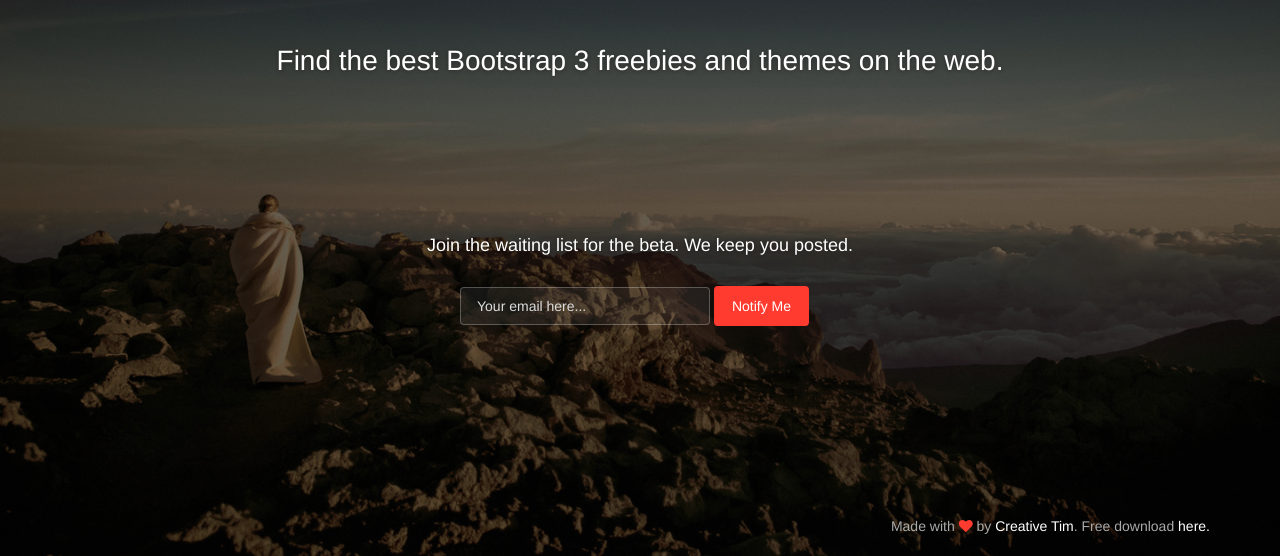
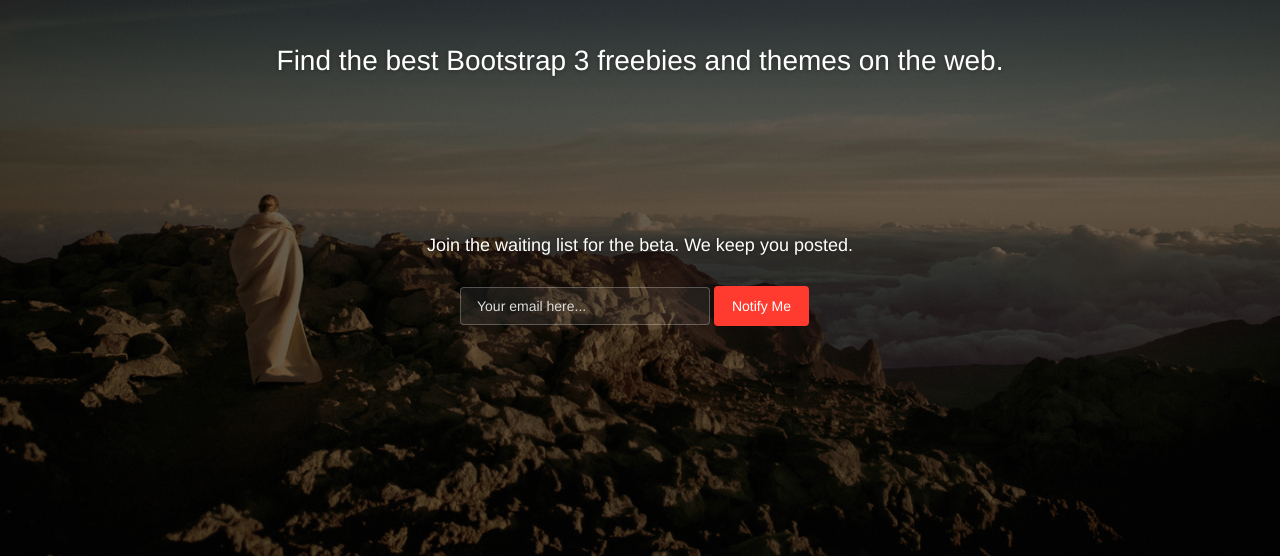
Before and after one commit to KTCDZ/ktcdz.github.io, a plain HTML site: page index.html in a window 1280 px wide. Shown: the part 244-800 px from the top of the page. Drawn offline with Linux system fonts and the light colour scheme; a web font is replaced by a local one.

Commit message:
Update index.html

```diff
--- a/index.html
+++ b/index.html
@@ -116,11 +116,7 @@
             </div>
         </div>
     </div>
-    <div class="footer">
-      <div class="container">
-             Made with <i class="fa fa-heart heart"></i> by <a href="http://www.creative-tim.com">Creative Tim</a>. Free download <a href="http://www.creative-tim.com/product/coming-sssoon-page">here.</a>
-      </div>
-    </div>
+
  </div>
  </body>
    <script src="js/jquery-1.10.2.js" type="text/javascript"></script>
```
